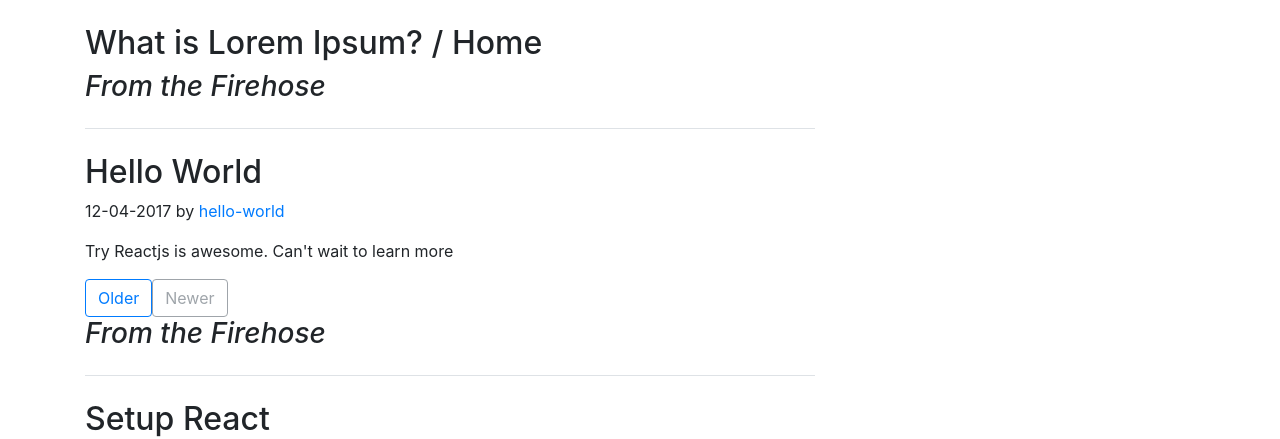
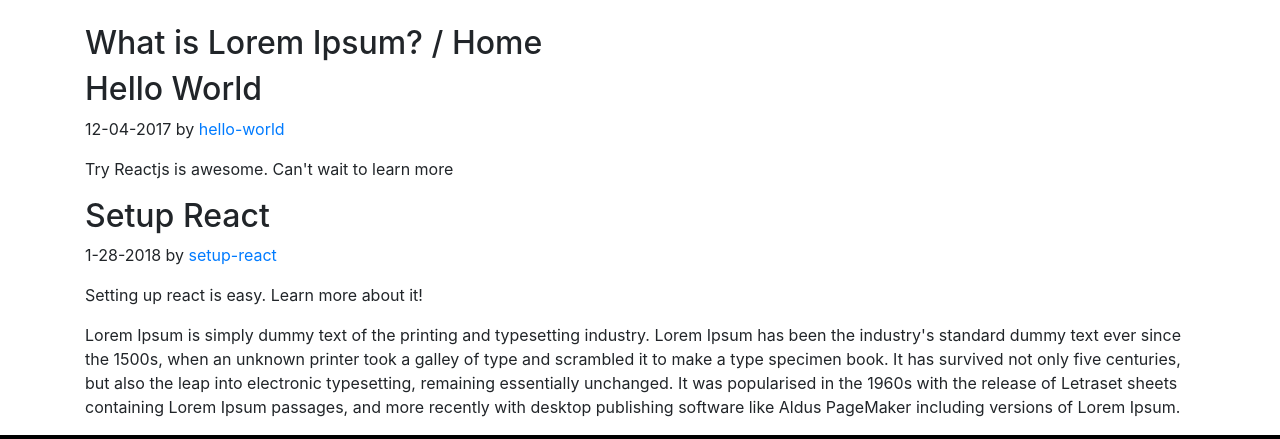
Before and after one commit to AlejandrinoSilva/FirstBlogs, a React (Create React App) app: page /#/ in a window 1280 px wide. Shown: the part 264-703 px from the top of the page. Built offline with nearby package versions, Linux system fonts and the light colour scheme.

Commit message:
ChangesBody1

```diff
--- a/src/components/Home.js
+++ b/src/components/Home.js
@@ -56,18 +56,11 @@ export const PostList = () => (
         return (
             <div className="row">
                 <div className="col-md-8 blog-main">
-                    <h3 className="pb-4 mb-4 font-italic border-bottom">From the Firehose</h3>
-
                     <div className="blog-post">
                         <h2 className="blog-post-title">{postDetail.title}</h2>
                         <p className="blog-post-meta">{postDetail.date} by <a href="/">{postDetail.author}</a></p>
                         <p>{postDetail.content}</p>
                     </div>
-
-                    <nav className="blog-pagination">
-                        <a className="btn btn-outline-primary" href="/">Older</a>
-                        <a className="btn btn-outline-secondary disabled" href="/" tabindex="-1" aria-disabled="true">Newer</a>
-                    </nav>
                 </div>
             </div>
         )
```
Also changed, not shown: 12 other files (tests, documents, lock files or other folders).
